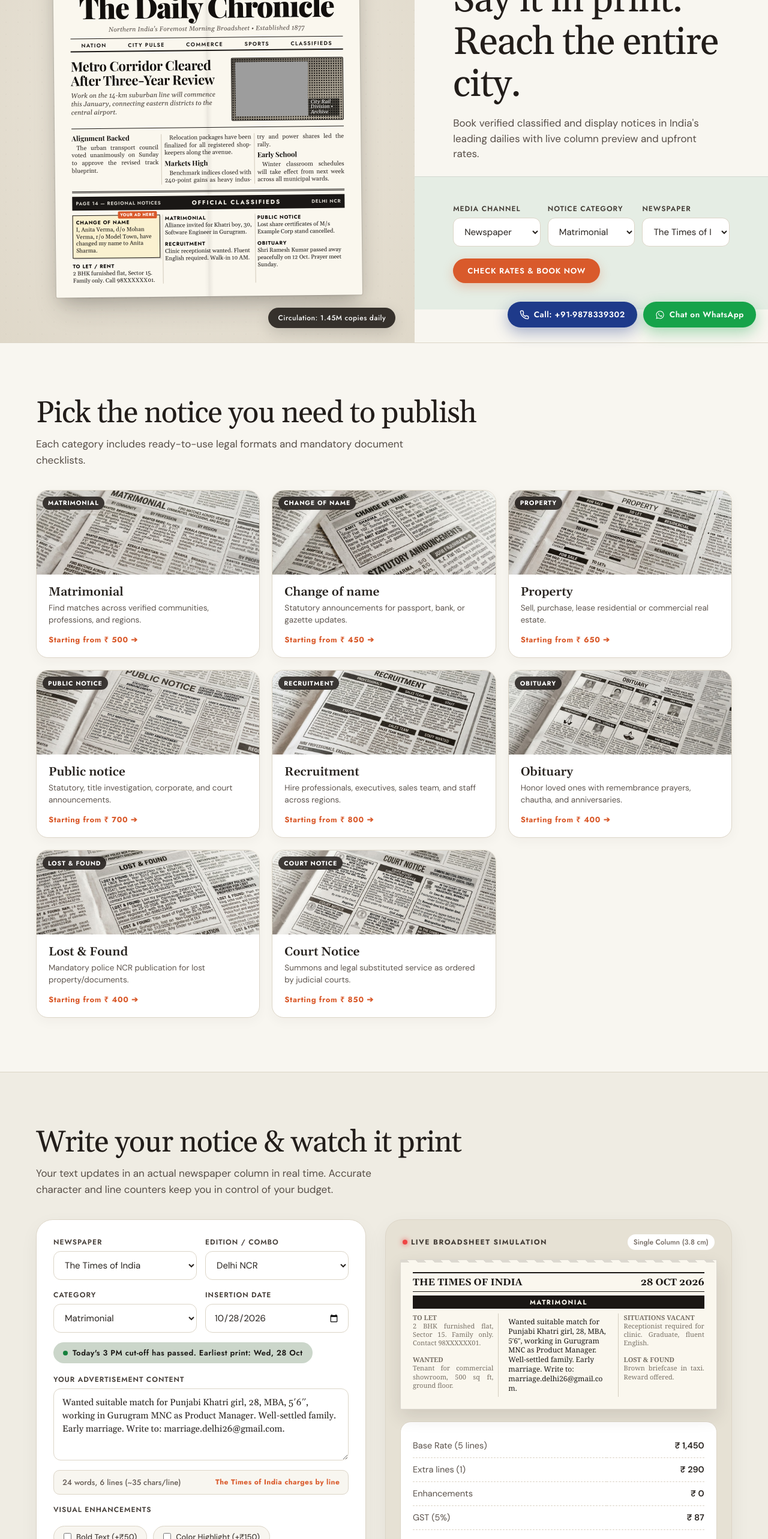
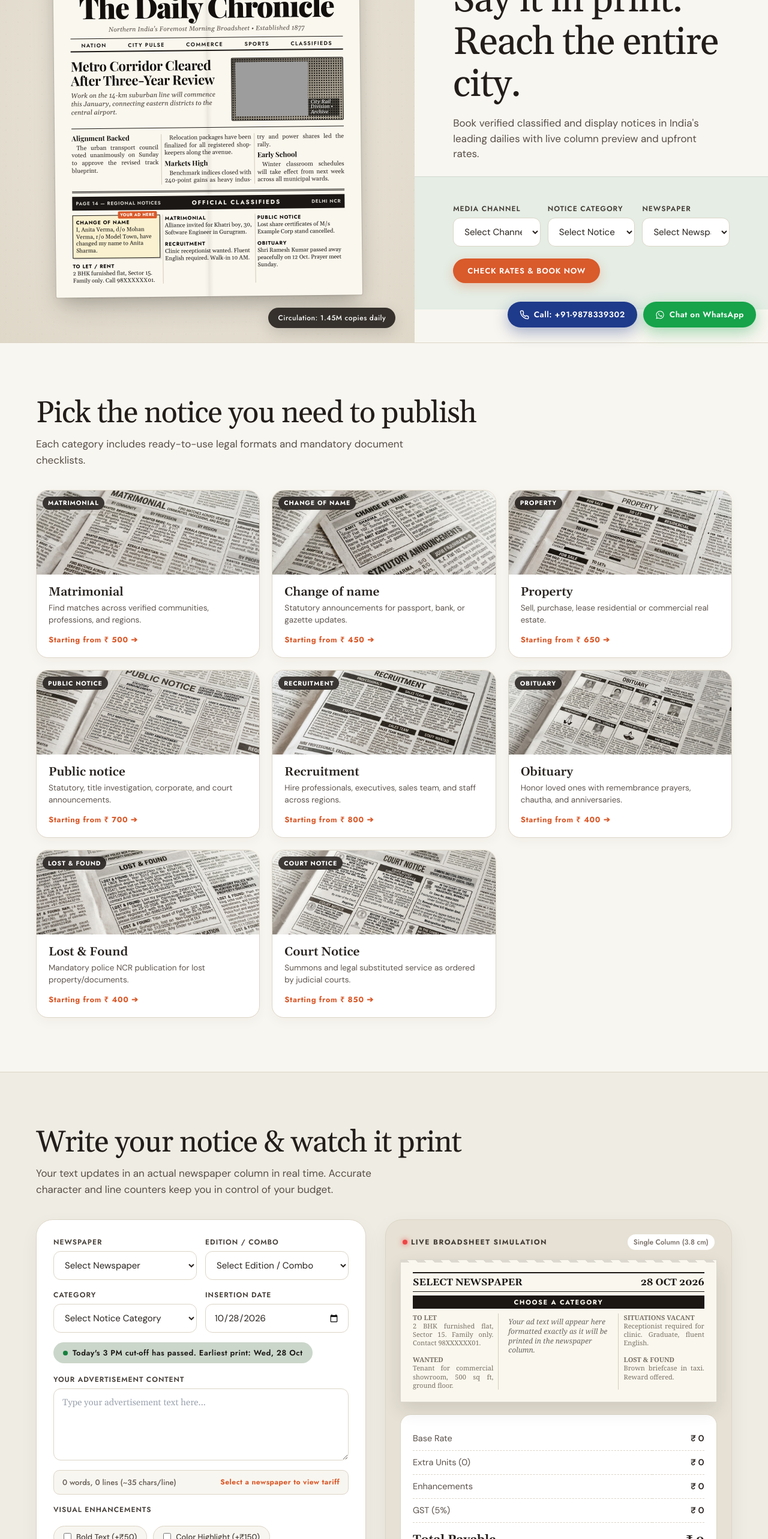
Before and after one commit to aarnav1503/RKM-Advertising, a React (Vite) app: page / in a window 1280 px wide. Shown: the part 234-2800 px from the top of the page at 60% size. Built offline with nearby package versions, Linux system fonts and the light colour scheme; grey boxes are pictures that could not be loaded; a web font is replaced by a local one.

Commit message:
feat: make dropdowns, ad text, and tracker initial states blank for user selection

```diff
--- a/frontend/track-ad.html
+++ b/frontend/track-ad.html
@@ -86,7 +86,7 @@
 <section>
   <div class="wrap">
     <div class="card" style="max-width:680px;margin:0 auto 40px;display:flex;gap:12px">
-      <input id="track-input" placeholder="Enter Order ID (e.g. BMA-2026-9812)" value="BMA-2026-9812" style="font-size:16px;font-weight:600">
+      <input id="track-input" placeholder="Enter Order ID (e.g. RKM-2026-9812)" value="" style="font-size:16px;font-weight:600">
       <button class="btn accent" onclick="triggerTrack()">Track Milestone</button>
     </div>
 
@@ -119,7 +119,7 @@
       <div style="display:flex;justify-content:space-between;align-items:center;margin-bottom:20px;flex-wrap:wrap;gap:14px">
         <div>
           <h2 style="font-size:24px">Certified Newspaper e-Tearsheet Proof</h2>
-          <p style="font-size:13.5px;color:var(--ink-muted);margin:4px 0 0">Order #<span id="order-lbl">BMA-2026-9812</span> • The Times of India (Delhi NCR Edition) • Page 14</p>
+          <p style="font-size:13.5px;color:var(--ink-muted);margin:4px 0 0">Order #<span id="order-lbl">RKM-2026-9812</span> • The Times of India (Delhi NCR Edition) • Page 14</p>
         </div>
         <div style="display:flex;gap:10px">
           <button class="btn outline sm" onclick="alert('Downloading Certified e-Tearsheet PDF (High Resolution)...')">📥 Download Tearsheet PDF</button>
--- a/src/context/BookingContext.tsx
+++ b/src/context/BookingContext.tsx
@@ -16,12 +16,12 @@ interface BookingContextType {
 }
 
 const defaultBooking: BookingState = {
-  publicationId: 'toi',
-  publicationName: 'The Times of India',
-  edition: 'Delhi NCR',
-  category: 'Matrimonial',
+  publicationId: '',
+  publicationName: '',
+  edition: '',
+  category: '',
   publishDate: '',
-  adText: 'Wanted suitable match for Punjabi Khatri girl, 28, MBA, 5\u20326\u2033, working in Gurugram MNC as Product Manager. Well-settled family. Early marriage. Write to: marriage.delhi26@gmail.com.',
+  adText: '',
   enhancements: {
     bold: false,
     colorBg: false,
@@ -30,34 +30,34 @@ const defaultBooking: BookingState = {
   adFormat: 'text',
   supportingDocName: undefined,
   calculatedPrice: {
-    words: 24,
-    lines: 4,
-    usedUnits: 4,
-    baseUnits: 5,
+    words: 0,
+    lines: 0,
+    usedUnits: 0,
+    baseUnits: 0,
     extraUnits: 0,
     unitType: 'line',
-    baseAmount: 1450,
+    baseAmount: 0,
     extraAmount: 0,
     enhancementsAmount: 0,
-    subtotal: 1450,
-    gstAmount: 72.5,
-    totalPayable: 1522.5,
+    subtotal: 0,
+    gstAmount: 0,
+    totalPayable: 0,
   },
 };
 
 const defaultCustomer: CustomerBillingDetails = {
-  fullName: 'Rahul Verma',
-  phone: '+91 98783 39302',
-  email: 'rahul.verma@example.com',
+  fullName: '',
+  phone: '',
+  email: '',
   gstin: '',
-  address: 'Sector 58, Noida',
-  city: 'Noida',
+  address: '',
+  city: '',
   paymentMethod: 'upi',
 };
 
 // Seed sample orders for instant testing of tracker
 const SAMPLE_ORDER: OrderRecord = {
-  orderId: 'BMA-2026-9812',
+  orderId: 'RKM-2026-9812',
   createdAt: '2026-10-24T14:32:00Z',
   booking: {
     ...defaultBooking,
@@ -116,7 +116,7 @@ export const BookingProvider: React.FC<{ children: React.ReactNode }> = ({ child
   });
 
   const [currentOrderId, setCurrentOrderId] = useState<string | null>(() => {
-    return sessionStorage.getItem('rkm_last_order') || 'BMA-2026-9812';
+    return sessionStorage.getItem('rkm_last_order') || null;
   });
 
   // Calculate pricing whenever core attributes change
@@ -204,7 +204,7 @@ export const BookingProvider: React.FC<{ children: React.ReactNode }> = ({ child
   };
 
   const placeOrder = (): string => {
-    const orderId = 'BMA-2026-' + Math.floor(1000 + Math.random() * 9000);
+    const orderId = 'RKM-2026-' + Math.floor(1000 + Math.random() * 9000);
     const pub = PUBLICATIONS_DATA[booking.publicationId] || PUBLICATIONS_DATA.toi;
 
     const newOrder: OrderRecord = {
--- a/src/pages/HomePage.tsx
+++ b/src/pages/HomePage.tsx
@@ -8,14 +8,14 @@ export const HomePage: React.FC = () => {
   const { booking, updateBooking, setCategoryTemplate } = useBooking();
 
   // Hero Omni State
-  const [heroMedia, setHeroMedia] = useState('Newspaper');
-  const [heroCat, setHeroCat] = useState('Matrimonial');
-  const [heroPub, setHeroPub] = useState('toi');
+  const [heroMedia, setHeroMedia] = useState('');
+  const [heroCat, setHeroCat] = useState('');
+  const [heroPub, setHeroPub] = useState('');
 
   // Interactive Booking Builder State on Home Page
-  const [builderPub, setBuilderPub] = useState(booking.publicationId || 'toi');
-  const [builderEd, setBuilderEd] = useState(booking.edition || 'Delhi NCR');
-  const [builderCat, setBuilderCat] = useState(booking.category || 'Matrimonial');
+  const [builderPub, setBuilderPub] = useState(booking.publicationId || '');
+  const [builderEd, setBuilderEd] = useState(booking.edition || '');
+  const [builderCat, setBuilderCat] = useState(booking.category || '');
   const [builderDate, setBuilderDate] = useState(booking.publishDate || '');
   const [builderText, setBuilderText] = useState(booking.adText || '');
   const [isBold, setIsBold] = useState(booking.enhancements.bold || false);
@@ -26,7 +26,7 @@ export const HomePage: React.FC = () => {
   // Media plan inquiry form state
   const [inqName, setInqName] = useState('');
   const [inqPhone, setInqPhone] = useState('');
-  const [inqMedium, setInqMedium] = useState('Radio FM');
+  const [inqMedium, setInqMedium] = useState('');
   const [inqCityBudget, setInqCityBudget] = useState('');
   const [inqMsg, setInqMsg] = useState('');
 
@@ -55,19 +55,19 @@ export const HomePage: React.FC = () => {
     'Delhi NCR + UP combo': 1.45
   };
 
-  const currentPub = P[builderPub] || P.toi;
-  const currentEdMult = E[builderEd] || 1;
+  const currentPub = builderPub && P[builderPub] ? P[builderPub] : null;
+  const currentEdMult = (builderEd && E[builderEd]) ? E[builderEd] : 1;
 
   // Calculation logic
   const trimmed = builderText.trim();
   const wordCount = trimmed ? trimmed.split(/\s+/).length : 0;
   const lineCount = trimmed ? calculateLines(trimmed, 35) : 0;
-  const usedUnits = currentPub.u === 'line' ? lineCount : wordCount;
-  const extraUnits = Math.max(0, usedUnits - currentPub.bu);
-  const baseRate = currentPub.base * currentEdMult;
-  const extraRate = extraUnits * currentPub.ex * currentEdMult;
+  const usedUnits = currentPub ? (currentPub.u === 'line' ? lineCount : wordCount) : 0;
+  const extraUnits = currentPub ? Math.max(0, usedUnits - currentPub.bu) : 0;
+  const baseRate = currentPub ? currentPub.base * currentEdMult : 0;
+  const extraRate = currentPub ? extraUnits * currentPub.ex * currentEdMult : 0;
   const enhRate = (isBold ? 50 : 0) + (isColor ? 150 : 0) + (isBorder ? 30 : 0);
-  const subTotal = baseRate + extraRate + enhRate;
+  const subTotal = (baseRate || extraRate || (trimmed && enhRate)) ? (baseRate + extraRate + enhRate) : 0;
   const gst = subTotal * 0.05;
   const totalPayable = subTotal + gst;
 
@@ -112,20 +112,36 @@ export const HomePage: React.FC = () => {
   };
 
   const handleHeroGo = () => {
-    if (heroMedia === 'Newspaper') {
-      setBuilderCat(heroCat);
-      setBuilderPub(heroPub);
-      applyCategory(heroCat);
+    if (heroMedia === 'Newspaper' || !heroMedia) {
+      if (heroCat) applyCategory(heroCat);
+      if (heroPub) setBuilderPub(heroPub);
       const bookEl = document.getElementById('book');
       if (bookEl) bookEl.scrollIntoView({ behavior: 'smooth' });
     } else {
       setInqMedium(heroMedia === 'Outdoor' ? 'Outdoor / DOOH' : heroMedia);
-      const mediaEl = document.getElementById('media');
+      const mediaEl = document.getElementById('inquiry') || document.getElementById('media');
       if (mediaEl) mediaEl.scrollIntoView({ behavior: 'smooth' });
     }
   };
 
   const handleContinueCheckout = () => {
+    if (!builderPub) {
+      setCheckoutMsg('⚠️ Please choose a newspaper.');
+      return;
+    }
+    if (!builderEd) {
+      setCheckoutMsg('⚠️ Please choose an edition.');
+      return;
+    }
+    if (!builderCat) {
+      setCheckoutMsg('⚠️ Please choose a notice category.');
+      return;
+    }
+    if (!builderText.trim()) {
+      setCheckoutMsg('⚠️ Please enter your advertisement content.');
+      return;
+    }
+
     updateBooking({
       publicationId: builderPub,
       edition: builderEd,
@@ -142,6 +158,10 @@ export const HomePage: React.FC = () => {
 
   const handleInquirySubmit = (e: React.FormEvent) => {
     e.preventDefault();
+    if (!inqMedium) {
+      setInqMsg('⚠️ Please select a media channel of interest.');
+      return;
+    }
     setInqMsg('✔ Thank you! Our senior media planner will contact you within 2 working hours.');
     setInqName('');
     setInqPhone('');
@@ -151,7 +171,7 @@ export const HomePage: React.FC = () => {
   const handleTrack = () => {
     const v = trackId.trim();
     if (!v) {
-      setTrackMsg('Please enter a valid booking ID (e.g. BMA-2026-9812).');
+      setTrackMsg('Please enter a valid booking ID (e.g. RKM-2026-9812).');
       return;
     }
     setTrackStep(3);
@@ -266,6 +286,7 @@ export const HomePage: React.FC = () => {
               <div className="form-field">
                 <label htmlFor="hm">Media Channel</label>
                 <select id="hm" value={heroMedia} onChange={(e) => setHeroMedia(e.target.value)}>
+                  <option value="">Select Channel</option>
                   <option value="Newspaper">Newspaper</option>
                   <option value="Radio FM">Radio FM</option>
                   <option value="Cinema">Cinema</option>
@@ -275,6 +296,7 @@ export const HomePage: React.FC = () => {
               <div className="form-field">
                 <label htmlFor="hc">Notice Category</label>
                 <select id="hc" value={heroCat} onChange={(e) => setHeroCat(e.target.value)}>
+                  <option value="">Select Notice Category</option>
                   {CATEGORY_TEMPLATES.map((c) => (
                     <option key={c.name} value={c.name}>{c.name}</option>
                   ))}
@@ -283,6 +305,7 @@ export const HomePage: React.FC = () => {
               <div className="form-field">
                 <label htmlFor="hp">Newspaper</label>
                 <select id="hp" value={heroPub} onChange={(e) => setHeroPub(e.target.value)}>
+                  <option value="">Select Newspaper</option>
                   {Object.keys(P).map((k) => (
                     <option key={k} value={k}>{P[k].n}</option>
                   ))}
@@ -290,7 +313,7 @@ export const HomePage: React.FC = () => {
               </div>
             </form>
             <button className="btn accent" type="button" onClick={handleHeroGo}>
-              {heroMedia === 'Newspaper' ? 'Check Rates & Book Now' : 'Request a Media Plan'}
+              {heroMedia && heroMedia !== 'Newspaper' ? 'Request a Media Plan' : 'Check Rates & Book Now'}
             </button>
           </div>
         </div>
@@ -369,6 +392,7 @@ export const HomePage: React.FC = () => {
                 <div className="form-field">
                   <label htmlFor="pub">Newspaper</label>
                   <select id="pub" value={builderPub} onChange={(e) => setBuilderPub(e.target.value)}>
+                    <option value="">Select Newspaper</option>
                     {Object.keys(P).map((k) => (
                       <option key={k} value={k}>{P[k].n}</option>
                     ))}
@@ -377,6 +401,7 @@ export const HomePage: React.FC = () => {
                 <div className="form-field">
                   <label htmlFor="ed">Edition / Combo</label>
                   <select id="ed" value={builderEd} onChange={(e) => setBuilderEd(e.target.value)}>
+                    <option value="">Select Edition / Combo</option>
                     {Object.keys(E).map((k) => (
                       <option key={k} value={k}>{k}</option>
                     ))}
@@ -388,6 +413,7 @@ export const HomePage: React.FC = () => {
                 <div className="form-field">
                   <label htmlFor="cat">Category</label>
                   <select id="cat" value={builderCat} onChange={(e) => applyCategory(e.target.value)}>
+                    <option value="">Select Notice Category</option>
                     {CATEGORY_TEMPLATES.map((c) => (
                       <option key={c.name} value={c.name}>{c.name}</option>
                     ))}
@@ -412,14 +438,14 @@ export const HomePage: React.FC = () => {
                   id="txt"
                   value={builderText}
                   onChange={(e) => setBuilderText(e.target.value)}
-                  placeholder="Draft your advertisement text here..."
+                  placeholder="Type your advertisement text here..."
                 />
                 <div className="meter-box">
                   <span className="meta-txt">
                     {wordCount} words, {lineCount} lines (~35 chars/line)
                   </span>
                   <span className="meta-pill">
-                    {currentPub.n} charges by {currentPub.u}
+                    {currentPub ? `${currentPub.n} charges by ${currentPub.u}` : 'Select a newspaper to view tariff'}
                   </span>
                 </div>
               </div>
@@ -458,14 +484,14 @@ export const HomePage: React.FC = () => {
               {/* The Live Simulated Newsprint Clipping */}
               <div className="live-paper" aria-live="polite">
                 <div className="paper-header">
-                  <span>{currentPub.n.toUpperCase()}</span>
+                  <span>{currentPub ? currentPub.n.toUpperCase() : 'SELECT NEWSPAPER'}</span>
                   <span>
                     {builderDate
                       ? new Date(builderDate + 'T00:00').toLocaleDateString('en-IN', { day: 'numeric', month: 'short', year: 'numeric' }).toUpperCase()
                       : ''}
                   </span>
                 </div>
-                <div className="paper-cat-banner">{builderCat.toUpperCase()}</div>
+                <div className="paper-cat-banner">{builderCat ? builderCat.toUpperCase() : 'CHOOSE A CATEGORY'}</div>
                 <div className="paper-columns">
                   <div className="paper-col-side">
                     <b>TO LET</b><br />2 BHK furnished flat, Sector 15. Family only. Contact 98XXXXXX01.<br /><br />
@@ -475,6 +501,7 @@ export const HomePage: React.FC = () => {
                   {/* Target User Ad */}
                   <div
                     className={`target-ad-slot ${isBold ? 'b' : ''} ${isColor ? 'c' : ''} ${isBorder ? 't' : ''}`}
+                    style={!builderText.trim() ? { fontStyle: 'italic', opacity: 0.65 } : {}}
                   >
                     {isBorder ? '✓ ' : ''}
                     {builderText.trim() ? builderText : 'Your ad text will appear here formatted exactly as it will be printed in the newspaper column.'}
@@ -492,11 +519,11 @@ export const HomePage: React.FC = () => {
                 <table className="bill" aria-label="Price breakdown">
                   <tbody>
                     <tr>
-                      <td>Base Rate ({currentPub.bu} {currentPub.u}s)</td>
+                      <td>Base Rate {currentPub ? `(${currentPub.bu} ${currentPub.u}s)` : ''}</td>
                       <td>{formatINR(baseRate)}</td>
                     </tr>
                     <tr>
-                      <td>Extra {currentPub.u}s ({extraUnits})</td>
+                      <td>Extra Units ({extraUnits})</td>
                       <td>{formatINR(extraRate)}</td>
                     </tr>
                     <tr>
@@ -856,6 +883,7 @@ export const HomePage: React.FC = () => {
               <div className="f">
                 <label htmlFor="iq3">Medium</label>
                 <select id="iq3" value={inqMedium} onChange={(e) => setInqMedium(e.target.value)}>
+                  <option value="">Select Medium</option>
                   <option value="Radio FM">Radio FM</option>
                   <option value="Cinema">Cinema</option>
                   <option value="Television">Television</option>
@@ -895,7 +923,7 @@ export const HomePage: React.FC = () => {
           <div className="trk">
             <input
               id="oid"
-              placeholder="e.g. BMA-2026-9812"
+              placeholder="e.g. RKM-2026-9812"
               aria-label="Order ID"
               value={trackId}
               onChange={(e) => setTrackId(e.target.value)}
--- a/src/pages/TrackAdPage.tsx
+++ b/src/pages/TrackAdPage.tsx
@@ -16,9 +16,9 @@ export const TrackAdPage: React.FC = () => {
   const [searchParams, setSearchParams] = useSearchParams();
   const { getOrder } = useBooking();
 
-  const initialOrderId = searchParams.get('order') || 'BMA-2026-9812';
+  const initialOrderId = searchParams.get('order') || '';
   const [inputOrderId, setInputOrderId] = useState(initialOrderId);
-  const [currentOrder, setCurrentOrder] = useState(() => getOrder(initialOrderId));
+  const [currentOrder, setCurrentOrder] = useState(() => (initialOrderId ? getOrder(initialOrderId) : null));
   const [downloadNotice, setDownloadNotice] = useState<string | null>(null);
 
   useEffect(() => {
@@ -76,7 +76,7 @@ export const TrackAdPage: React.FC = () => {
             type="text"
             value={inputOrderId}
             onChange={(e) => setInputOrderId(e.target.value)}
-            placeholder="Enter Order ID (e.g. BMA-2026-9812)"
+            placeholder="Enter Order ID (e.g. RKM-2026-9812)"
             className="flex-1 bg-transparent border-0 text-sm font-head font-bold uppercase tracking-wider text-ink focus:outline-none placeholder:font-normal placeholder:normal-case placeholder:text-ink-muted"
           />
           <button
@@ -248,6 +248,25 @@ export const TrackAdPage: React.FC = () => {
               </div>
             </div>
           </div>
+        ) : !inputOrderId ? (
+          <div className="bg-white rounded-3xl p-12 text-center border border-paper-line max-w-lg mx-auto space-y-4">
+            <Search className="w-12 h-12 text-brand mx-auto opacity-70" />
+            <h3 className="font-news-serif text-2xl font-bold text-ink">
+              Track Your Notice Status
+            </h3>
+            <p className="text-sm text-ink-muted font-sans">
+              Enter your booking reference ID above (e.g. <strong className="text-ink">RKM-2026-9812</strong>) to follow your advertisement to the printing press.
+            </p>
+            <button
+              onClick={() => {
+                setInputOrderId('RKM-2026-9812');
+                setCurrentOrder(getOrder('RKM-2026-9812'));
+              }}
+              className="px-6 py-2.5 rounded-full bg-paper border border-paper-line text-ink hover:text-brand text-xs font-head font-bold uppercase tracking-wider transition-colors"
+            >
+              Try Sample Booking #RKM-2026-9812
+            </button>
+          </div>
         ) : (
           <div className="bg-white rounded-3xl p-12 text-center border border-paper-line max-w-lg mx-auto space-y-4">
             <Newspaper className="w-12 h-12 text-brand mx-auto" />
@@ -255,12 +274,12 @@ export const TrackAdPage: React.FC = () => {
               Order Not Found
             </h3>
             <p className="text-xs text-ink-muted font-sans">
-              Could not find active record for Order #{inputOrderId}. Check your Order ID or test with default ID: <strong className="text-ink">BMA-2026-9812</strong>.
+              Could not find active record for Order #{inputOrderId}. Check your Order ID or test with default ID: <strong className="text-ink">RKM-2026-9812</strong>.
             </p>
             <button
               onClick={() => {
-                setInputOrderId('BMA-2026-9812');
-                setCurrentOrder(getOrder('BMA-2026-9812'));
+                setInputOrderId('RKM-2026-9812');
+                setCurrentOrder(getOrder('RKM-2026-9812'));
               }}
               className="px-6 py-2.5 rounded-full bg-ink text-white text-xs font-head font-bold uppercase tracking-wider"
             >
```
Also changed, not shown: frontend/index.html (+55 -20 lines).
